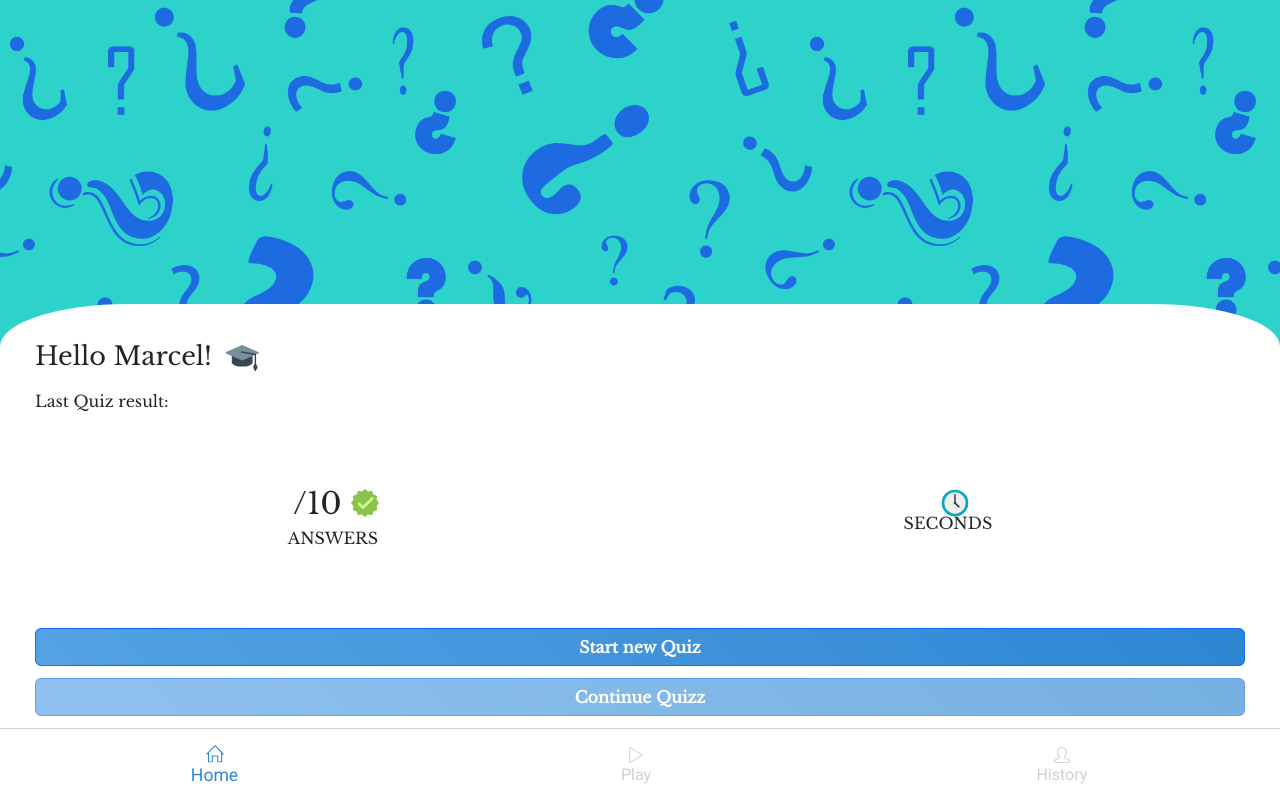
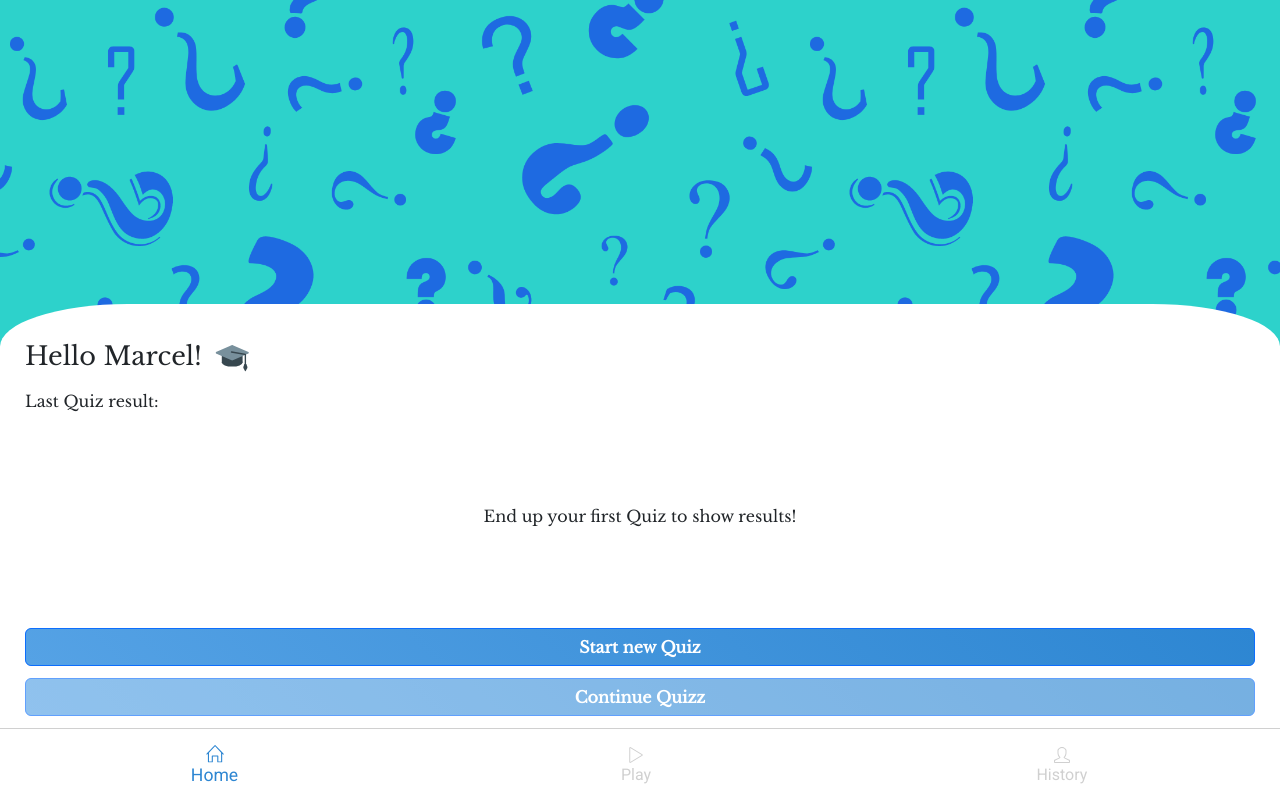
Before and after one commit to MarcelZapadka/Quizzard, a React (Vite) app in the folder Quizzard/: page /home in a window 1280 px wide. Built offline with nearby package versions, Linux system fonts and the light colour scheme.

Commit message:
Created history page

```diff
--- a/Quizzard/src/App.jsx
+++ b/Quizzard/src/App.jsx
@@ -7,13 +7,17 @@ import '../src/App.scss'
 import { Route, Routes, useLocation, useNavigate } from 'react-router-dom'
 import { useDispatch, useSelector } from "react-redux"
 import { clearQuiz, completeQuiz } from './redux/quizSlice';
-import { resetTimer, setTimeOfCompletion } from './redux/timerSlice';
+import { resetTimer } from './redux/timerSlice';
+import History from './components/History/History';
+import { saveToHistory } from './history-service';
 
 export default function App() {
   const dispatch = useDispatch();
   const navigate = useNavigate();
   const location = useLocation();
-  const { timerIntervalId, timeRemaining } = useSelector(state => state.timer);
+  const { timerIntervalId, timeRemaining, initialTimerState } = useSelector(state => state.timer);
+  const { correctAnswersCount } = useSelector(state => state.quiz);
+  const timeOfCompletion = initialTimerState - timeRemaining;
 
   function startNewQuiz() {
     clearLastQuiz();
@@ -22,13 +26,12 @@ export default function App() {
 
   function endQuiz() {
     clearInterval(timerIntervalId);
-    dispatch(setTimeOfCompletion());
     dispatch(completeQuiz());
-    window.
+    saveToHistory({score: correctAnswersCount, time: timeOfCompletion});
     setTimeout(() => {
       clearLastQuiz();
       location.pathname === '/play' ? navigate('/home') : null;
-    }, 3500)
+    }, 2000)
   }
 
   function clearLastQuiz() {
@@ -37,9 +40,11 @@ export default function App() {
   }
 
   useEffect(() => {
-    if (timeRemaining === -1) {
-      endQuiz();
-      dispatch(setTimeOfCompletion(1));
+    if (timeRemaining === 0) {
+      clearInterval(timerIntervalId);
+      setTimeout(() => {
+        endQuiz();
+      }, 1000)
     }
   }, [timeRemaining])
 
@@ -47,7 +52,8 @@ export default function App() {
     <div className='App'>
       <Routes>
         <Route path='/home' element={<HomePage startNewQuiz={startNewQuiz}/>}/>
-        <Route path='/play' element={<Quiz endQuiz={endQuiz}/>}/>
+        <Route path='/play' element={<Quiz endQuiz={endQuiz} timeOfCompletion={timeOfCompletion}/>}/>
+        <Route path='/history' element={<History/>}/>
       </Routes>
       <FooterNav startNewQuiz={startNewQuiz}/>
     </div>
--- a/Quizzard/src/App.scss
+++ b/Quizzard/src/App.scss
@@ -39,9 +39,18 @@ p {
   bottom: 0;
   border-top-right-radius: 10%;
   border-top-left-radius: 10%;
-  padding: 20px 35px 0px 35px;
+  padding: 20px 25px 0px 25px;
   display: flex;
   flex-direction: column;
   z-index: 2;
   margin-top: auto;
+  position: relative;
+
+  .result-info {
+    position: absolute;
+    top: 50%;
+    left: 50%;
+    transform: translate(-50%, -50%);
+    text-align: center;
+  }
 }
--- /dev/null
+++ b/Quizzard/src/components/History/History.jsx
@@ -0,0 +1,54 @@
+import React, { useState } from 'react'
+import Table from 'react-bootstrap/Table';
+import './History.scss'
+import { deleteFromHistory, getHistory } from '../../history-service';
+import CloseButton from 'react-bootstrap/CloseButton';
+
+function History() {
+  const history = showHistory();
+  const [,forceReRender] = useState(0)
+
+  function deleteQuizFromHistory(quizId) {
+    deleteFromHistory(quizId);
+    forceReRender(state => state + 1); // It is not good and commong practice to force React components to re-render.
+  }                                     // Although in this small use-case this is safe and justified: calling localstorage
+                                        // will not make react components to re-render, so we have to do it manually.
+  function showHistory () {
+    const history = getHistory();
+    return history?.map((quiz, index) =>
+      <tr key={quiz.id}>
+        <td>{index + 1}</td>
+        <td>{quiz.score}/10</td>
+        <td>{quiz.time}s.</td>
+        <td>{quiz.date}</td>
+        <td><CloseButton className='delete-button' onClick={() => deleteQuizFromHistory(quiz.id)}/></td>
+      </tr>
+    )
+  }
+
+  if (history) return (
+    <section className='dashboard quiz'>
+      <Table striped  hover size='lg' responsive>
+      <thead>
+        <tr>
+          <th>#</th>
+          <th>Score</th>
+          <th>Time</th>
+          <th>Date</th>
+        </tr>
+      </thead>
+      <tbody>
+        {history}
+      </tbody>
+    </Table>
+    </section>
+  )
+
+  return (
+    <section className='dashboard quiz'>
+    <p>No history</p>
+    </section>
+  )
+}
+
+export default History
--- /dev/null
+++ b/Quizzard/src/components/History/History.scss
@@ -0,0 +1,4 @@
+.delete-button {
+  background-color: red;
+  opacity: 1;
+}
--- a/Quizzard/src/components/HomePage/HomePage.jsx
+++ b/Quizzard/src/components/HomePage/HomePage.jsx
@@ -4,11 +4,12 @@ import Button from 'react-bootstrap/Button';
 import { FcGraduationCap } from "react-icons/fc";
 import { useNavigate } from "react-router-dom";
 import { useSelector } from "react-redux"
-import Results from '../Results/Results';
+import { getLastQuizInfo } from '../../history-service';
 
 function HomePage({startNewQuiz}) {
   const navigate = useNavigate();
   const isDataFetched = useSelector(state => state.quiz.isDataFetched);
+  const lastQuiz = getLastQuizInfo();
 
   function navigateToQuiz() {
     navigate("/play");
@@ -23,7 +24,7 @@ function HomePage({startNewQuiz}) {
     <div className='dashboard'>
       <h1 className='hello'>Hello Marcel! <FcGraduationCap className='cap-icon'/></h1>
       <p>Last Quiz result:</p>
-      <Results/>
+      {lastQuiz}
       <section className='buttons-wrapper'>
         <Button className='button' variant="primary" onClick={startNewGame}> Start new Quiz </Button>
         <Button disabled={!isDataFetched} className='button' variant="primary" onClick={navigateToQuiz}> Continue Quizz </Button>
--- a/Quizzard/src/components/Quiz/Quiz.jsx
+++ b/Quizzard/src/components/Quiz/Quiz.jsx
@@ -5,9 +5,9 @@ import { incrementCorrectAnswersCount, goToNextQuestion } from '../../redux/quiz
 import InfoPanel from './InfoPanel';
 import Results from '../Results/Results';
 
-function Quiz({endQuiz}) {
+function Quiz({endQuiz, timeOfCompletion}) {
   const { quiz, currentAnswers, currentQuestionIndex, currentQuestionInfo, isDataFetched, showResults, correctAnswersCount } = useSelector(state => state.quiz);
-  const { intervalId, timeOfCompletion } = useSelector(state => state.timer);
+  const { intervalId } = useSelector(state => state.timer);
   const answersList = getDisplayedAnswers();
   const dispatch = useDispatch();
   const lastQuestion = currentQuestionIndex === quiz.length - 1;
@@ -47,7 +47,6 @@ function Quiz({endQuiz}) {
             <p className='question-no'>Question {currentQuestionIndex + 1} of 10</p>
             <p>{quiz[currentQuestionIndex]?.question.text}</p>
           </div>
-
           <form className='answers-form'>{answersList}</form>
         </section>
       </main>
--- a/Quizzard/src/components/Results/Results.jsx
+++ b/Quizzard/src/components/Results/Results.jsx
@@ -1,4 +1,3 @@
-import React from 'react'
 import './Results.scss'
 import { FcApproval, FcClock } from "react-icons/fc";
 
--- /dev/null
+++ b/Quizzard/src/history-service.jsx
@@ -0,0 +1,39 @@
+import Results from "./components/Results/Results";
+
+export function saveToHistory(quizData) {
+  const date = new Intl.DateTimeFormat("en-us", {dateStyle: 'medium'}).format(new Date());
+
+  if (localStorage.getItem('HISTORY_INFO')) {
+    const history = JSON.parse(localStorage.getItem("HISTORY_INFO"));
+    history.push({...quizData, date: date, id: history.length + 1});
+    localStorage.setItem("HISTORY_INFO", JSON.stringify(history));
+    return
+  }
+  const history = [{...quizData, date: date, id: 1}];
+  localStorage.setItem("HISTORY_INFO", JSON.stringify(history));
+}
+
+export function deleteFromHistory(quizId) {
+  const history = JSON.parse(localStorage.getItem("HISTORY_INFO"));
+  const updatedHistory = history.filter(quiz => quiz.id !== quizId)
+
+  if (history.length === 1) {
+    localStorage.removeItem("HISTORY_INFO");
+    return
+  }
+  localStorage.setItem("HISTORY_INFO", JSON.stringify(updatedHistory));
+}
+
+export function getHistory() {
+  return JSON.parse(localStorage.getItem("HISTORY_INFO"));
+}
+
+export function getLastQuizInfo() {
+  const history = getHistory();
+  if (history) {
+    const lastQuizIndex = history?.length - 1;
+    const lastQuiz = history[lastQuizIndex];
+    return <Results correctAnswers={lastQuiz?.score} timeOfCompletion={lastQuiz?.time}/>
+  }
+  return <p className="result-info">End up your first Quiz to show results!</p>
+}
--- a/Quizzard/src/redux/timerSlice.js
+++ b/Quizzard/src/redux/timerSlice.js
@@ -3,20 +3,12 @@ import { createSlice } from '@reduxjs/toolkit'
 export const timerSlice = createSlice({
   name: 'timer',
   initialState: {
-    timeOfCompletion: 0,
+    initialTimerState: 10,
     timeRemaining: 10,
     isTimerActive: false,
     timerIntervalId: null,
   },
   reducers: {
-    setTimeOfCompletion: (state, action) => {
-      if (action.payload) {
-        state.timeOfCompletion -= action.payload
-      } else {
-        const initialTime = timerSlice.getInitialState().timeRemaining;
-        state.timeOfCompletion = initialTime - state.timeRemaining;
-      }
-    },
     reduceTime: (state) => {
       state.timeRemaining -= 1;
     },
@@ -30,6 +22,6 @@ export const timerSlice = createSlice({
   },
 })
 
-export const { setTimeOfCompletion, reduceTime, openTimerStatus, setTimerIntervalId, resetTimer } = timerSlice.actions
+export const { reduceTime, openTimerStatus, setTimerIntervalId, resetTimer } = timerSlice.actions
 
 export default timerSlice.reducer
```
